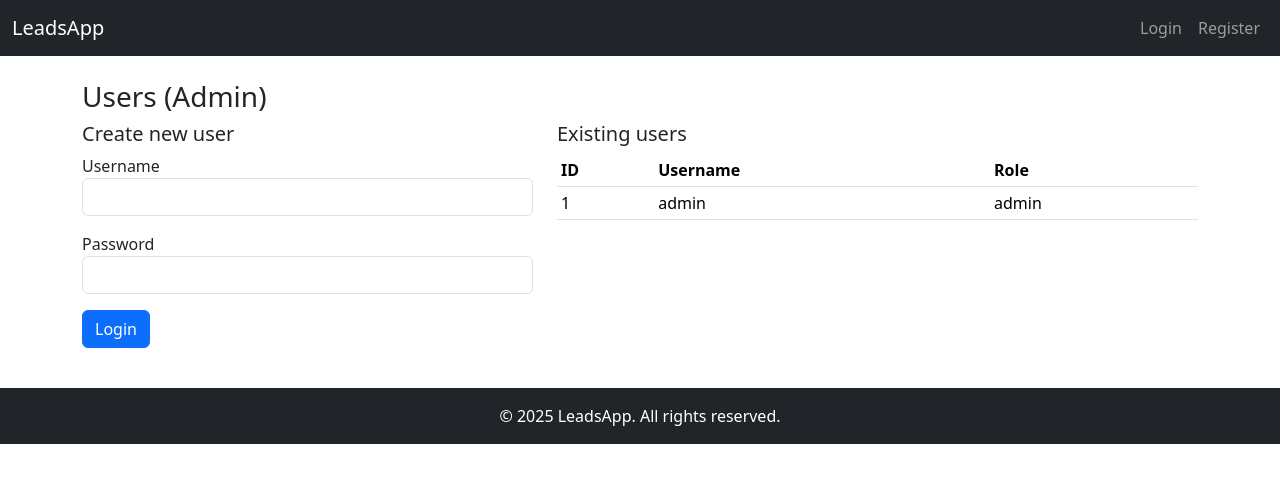
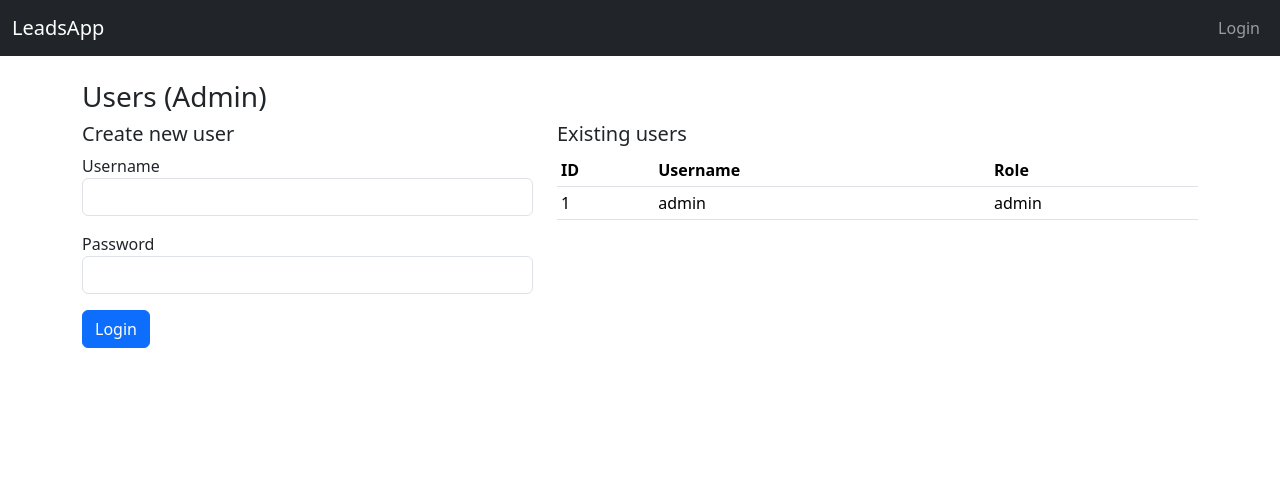
Before and after one commit to pawan01606/lead-generation-, a Flask app: template templates/users.html in a window 1280 px wide. Shown: the top 483 px of the page. Run offline with Flask 3, Linux system fonts and the light colour scheme; the template is opened without the code that fills it: values that come from a table or form of the project are taken from there, others are empty; parts of the project's set-up code (start-up, migrations or seed data) failed here and were passed over.

Commit message:
Updated templates and static files

```diff
--- a/templates/base.html
+++ b/templates/base.html
@@ -3,15 +3,10 @@
 <head>
     <meta charset="UTF-8">
     <meta name="viewport" content="width=device-width, initial-scale=1.0">
-    <title>{% block title %}LeadsApp{% endblock %}</title>
-
-    <!-- Bootstrap CSS (Optional for styling) -->
-    <link href="https://cdn.jsdelivr.net/npm/bootstrap@5.3.3/dist/css/bootstrap.min.css" rel="stylesheet">
-
-    <!-- Custom CSS -->
-    <link rel="stylesheet" href="{{ url_for('static', filename='css/style.css') }}">
-
-    {% block extra_head %}{% endblock %}
+    <title>LeadsApp</title>
+    <!-- Bootstrap CDN -->
+    <link href="https://cdn.jsdelivr.net/npm/bootstrap@5.3.2/dist/css/bootstrap.min.css" rel="stylesheet">
+    <link rel="stylesheet" href="{{ url_for('static', filename='style.css') }}">
 </head>
 <body>
     <!-- Navbar -->
@@ -22,7 +17,6 @@
                 aria-controls="navbarNav" aria-expanded="false" aria-label="Toggle navigation">
                 <span class="navbar-toggler-icon"></span>
             </button>
-
             <div class="collapse navbar-collapse" id="navbarNav">
                 <ul class="navbar-nav ms-auto">
                     {% if current_user.is_authenticated %}
@@ -36,16 +30,12 @@
                         <li class="nav-item">
                             <a class="nav-link" href="{{ url_for('login') }}">Login</a>
                         </li>
-                        <li class="nav-item">
-                            <a class="nav-link" href="{{ url_for('register') }}">Register</a>
-                        </li>
                     {% endif %}
                 </ul>
             </div>
         </div>
     </nav>
 
-    <!-- Main content -->
     <div class="container mt-4">
         {% with messages = get_flashed_messages(with_categories=true) %}
             {% if messages %}
@@ -58,17 +48,12 @@
             {% endif %}
         {% endwith %}
 
-        {% block content %}{% endblock %}
+        {% block content %}
+        <!-- Page content will be injected here -->
+        {% endblock %}
     </div>
 
-    <!-- Footer -->
-    <footer class="bg-dark text-white text-center py-3 mt-4">
-        &copy; {{ current_year or 2025 }} LeadsApp. All rights reserved.
-    </footer>
-
-    <!-- Bootstrap JS (Optional) -->
-    <script src="https://cdn.jsdelivr.net/npm/bootstrap@5.3.3/dist/js/bootstrap.bundle.min.js"></script>
-
-    {% block extra_js %}{% endblock %}
+    <!-- Bootstrap JS CDN -->
+    <script src="https://cdn.jsdelivr.net/npm/bootstrap@5.3.2/dist/js/bootstrap.bundle.min.js"></script>
 </body>
 </html>
```
